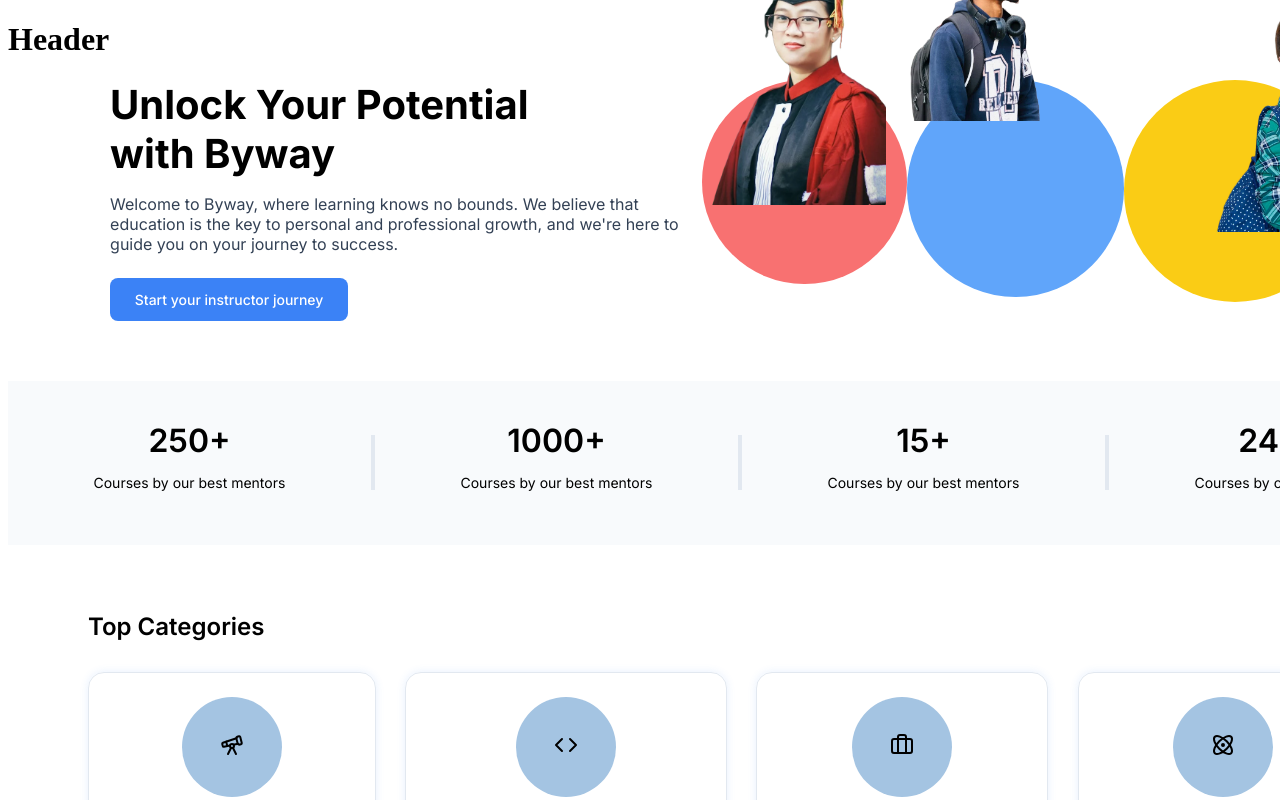
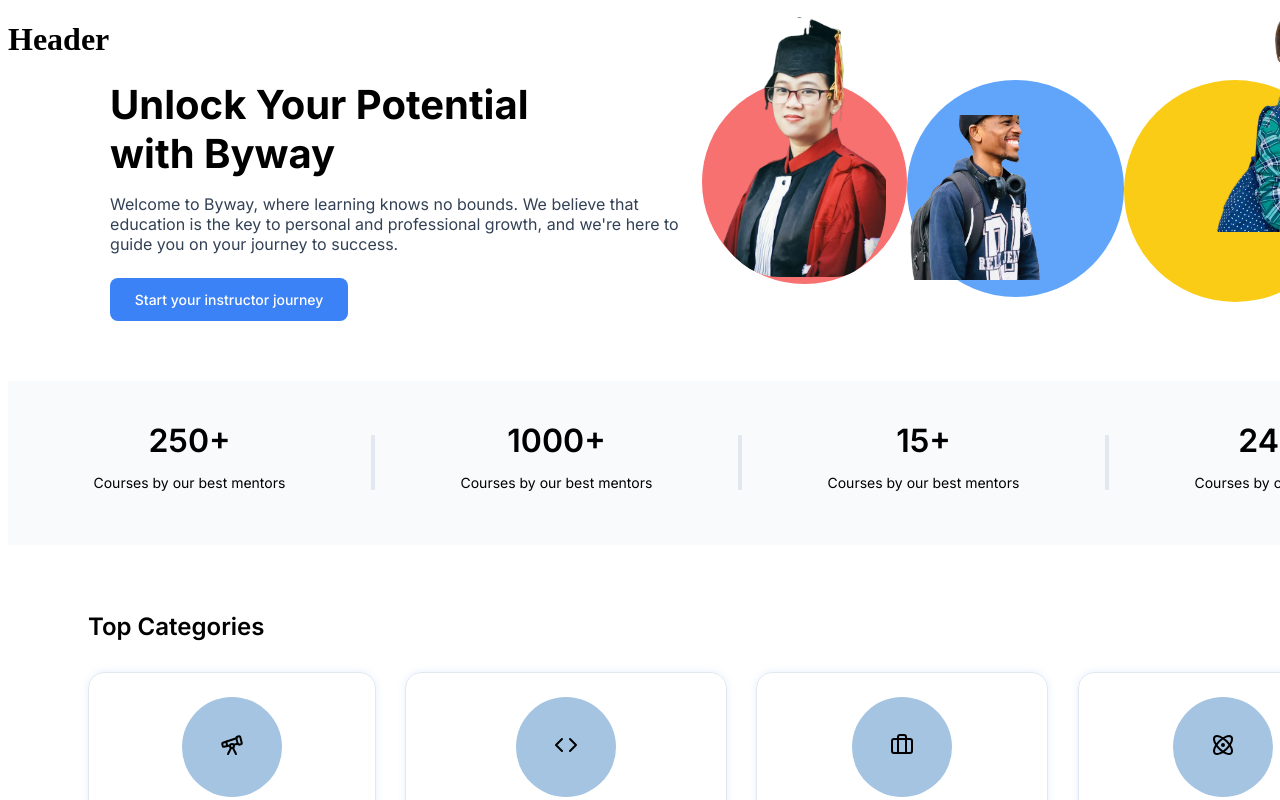
Before and after one commit to Devora-Digital/SkillBoost-Frontend, a Next.js app in the folder skillboost-frontend/: page / in a window 1280 px wide. Shown: the top 800 px of the page. Built offline with nearby package versions, Linux system fonts and the light colour scheme.

Commit message:
Edited banner pictures position 3

```diff
--- a/skillboost-frontend/src/app/page.module.scss
+++ b/skillboost-frontend/src/app/page.module.scss
@@ -79,15 +79,18 @@
 
 .banner_image_first {
     position: absolute;
-    top: -55.78px;
-    // top: -28.78px;
+    // border-bottom-right-radius: 30%;
+    border-bottom-right-radius: 28%;
+    // border-bottom-left-radius: 52%;
+    border-bottom-left-radius: 42%;
+    // top: -12.78px;
+    top: 16.78px;
 }
 
 .banner_image_second {
     position: absolute;
-    top: -44.56px;
-    // top: 304.56px;
-    // right: 780px;
+    top: 114.56px;
+    // top: -44.56px;
 }
 
 .banner_image_third {
@@ -95,6 +98,25 @@
     top: 11px;
     // left: 840px;
 }
+
+// .banner_image_first {
+//     position: absolute;
+//     top: -55.78px;
+//     // top: -28.78px;
+// }
+
+// .banner_image_second {
+//     position: absolute;
+//     top: -44.56px;
+//     // top: 304.56px;
+//     // right: 780px;
+// }
+
+// .banner_image_third {
+//     position: absolute;
+//     top: 11px;
+//     // left: 840px;
+// }
 
 /*Statistic block*/
 .statistic_block {
--- a/skillboost-frontend/src/app/page.tsx
+++ b/skillboost-frontend/src/app/page.tsx
@@ -37,17 +37,17 @@ export default function Home() {
                 <button className={styles.banner_block_button}>Start your instructor journey</button>
             </div>
             <div className={styles.banner_block_inside_block_second}>
-                <div>
+                <div className={styles.wrapper_circle_first}>
                     <div className={styles.banner_circle_first}>
                         <Image className={styles.banner_image_first} src={BannerImageFirst} alt="Banner image 01" width={183.62} height={260.32} />
                     </div>
                 </div>
-                <div>
+                <div className={styles.wrapper_circle_second}>
                     <div className={styles.banner_circle_second}>
                         <Image className={styles.banner_image_second} src={BannerImageSecond} alt="Banner image 02" width={173.88} height={165.19} />
                     </div>
                 </div>
-                <div>
+                <div className={styles.wrapper_circle_third}>
                     <div className={styles.banner_circle_third}>
                         <Image className={styles.banner_image_third} src={BannerImageThird} alt="Banner image 03" width={331.64} height={221.09} />
                     </div>
```
